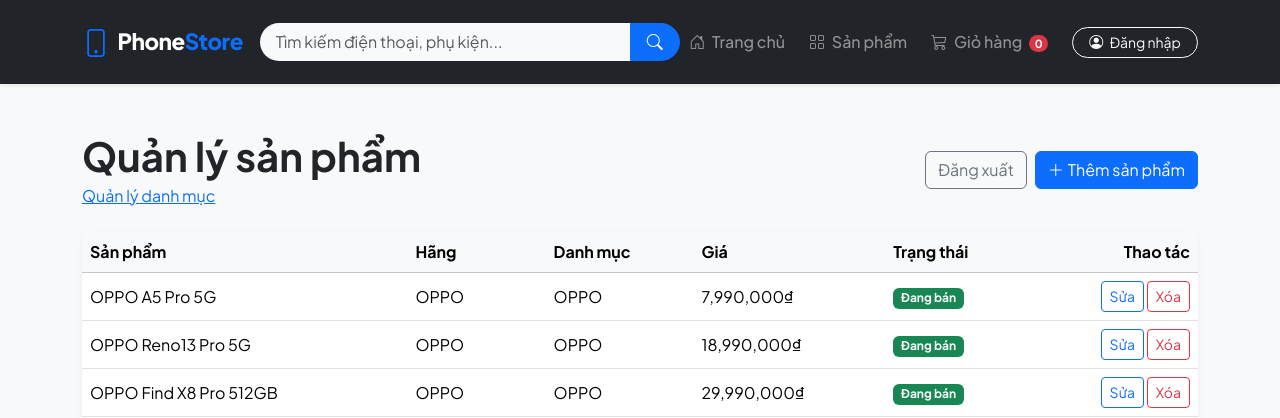
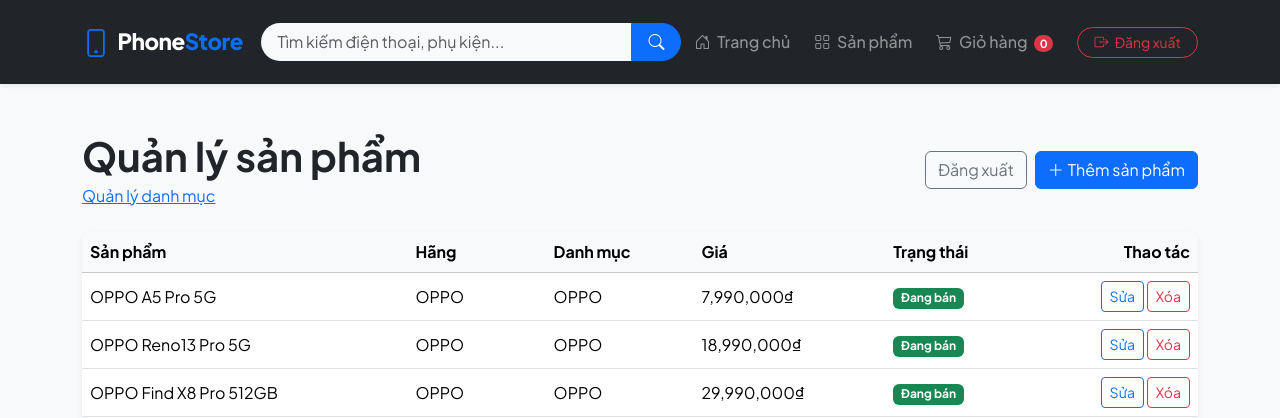
Before and after one commit to nctdev-51/DO_AN_REACT_WWW_PHONE, a Java web app: page /admin/products in a window 1280 px wide. Shown: the top 418 px of the page. Run offline with Spring Boot 4, a stand-in JSP engine, Linux system fonts and the light colour scheme; the visitor is signed in with stand-in values (Sample User, id 1); data comes from the database, SQL or seed files in the repository; data that the repository does not hold is empty; some of the project's set-up classes (security, data sources, template engines, error pages and the like) are left out, and stand-ins take their place.

Commit message:
Fix 403 Forbidden on logout and header login link

```diff
--- a/src/main/webapp/WEB-INF/views/admin/categories.jsp
+++ b/src/main/webapp/WEB-INF/views/admin/categories.jsp
@@ -6,7 +6,7 @@
     <div class="d-flex justify-content-between align-items-center mb-4">
         <div><h1 class="fw-bold mb-1">Quản lý danh mục</h1><a href="${pageContext.request.contextPath}/admin/products">Quản lý sản phẩm</a></div>
         <div class="d-flex gap-2">
-            <form action="${pageContext.request.contextPath}/admin/logout" method="post">
+            <form action="${pageContext.request.contextPath}/logout" method="post">
                 <input type="hidden" name="${_csrf.parameterName}" value="${_csrf.token}">
                 <button class="btn btn-outline-secondary" type="submit">Đăng xuất</button>
             </form>
--- a/src/main/webapp/WEB-INF/views/admin/products.jsp
+++ b/src/main/webapp/WEB-INF/views/admin/products.jsp
@@ -7,7 +7,7 @@
     <div class="d-flex justify-content-between align-items-center mb-4">
         <div><h1 class="fw-bold mb-1">Quản lý sản phẩm</h1><a href="${pageContext.request.contextPath}/admin/categories">Quản lý danh mục</a></div>
         <div class="d-flex gap-2">
-            <form action="${pageContext.request.contextPath}/admin/logout" method="post">
+            <form action="${pageContext.request.contextPath}/logout" method="post">
                 <input type="hidden" name="${_csrf.parameterName}" value="${_csrf.token}">
                 <button class="btn btn-outline-secondary" type="submit">Đăng xuất</button>
             </form>
--- a/src/main/webapp/WEB-INF/views/components/header.jsp
+++ b/src/main/webapp/WEB-INF/views/components/header.jsp
@@ -111,11 +111,25 @@
                                 <span class="badge bg-danger rounded-pill badge-cart ms-1">0</span>
                             </a>
                         </li>
-                        <li class="nav-item ms-lg-2 mt-2 mt-lg-0">
-                            <a class="btn btn-outline-light btn-sm px-3 rounded-pill" href="${pageContext.request.contextPath}/admin/login">
-                                <i class="bi bi-person-circle me-1"></i> Đăng nhập
-                            </a>
-                        </li>
+                        <c:choose>
+                            <c:when test="${pageContext.request.userPrincipal != null}">
+                                <li class="nav-item ms-lg-2 mt-2 mt-lg-0">
+                                    <form action="${pageContext.request.contextPath}/logout" method="post" class="d-inline">
+                                        <input type="hidden" name="${_csrf.parameterName}" value="${_csrf.token}">
+                                        <button class="btn btn-outline-danger btn-sm px-3 rounded-pill" type="submit">
+                                            <i class="bi bi-box-arrow-right me-1"></i> Đăng xuất
+                                        </button>
+                                    </form>
+                                </li>
+                            </c:when>
+                            <c:otherwise>
+                                <li class="nav-item ms-lg-2 mt-2 mt-lg-0">
+                                    <a class="btn btn-outline-light btn-sm px-3 rounded-pill" href="${pageContext.request.contextPath}/login">
+                                        <i class="bi bi-person-circle me-1"></i> Đăng nhập
+                                    </a>
+                                </li>
+                            </c:otherwise>
+                        </c:choose>
                     </ul>
                 </div>
             </div>
```
